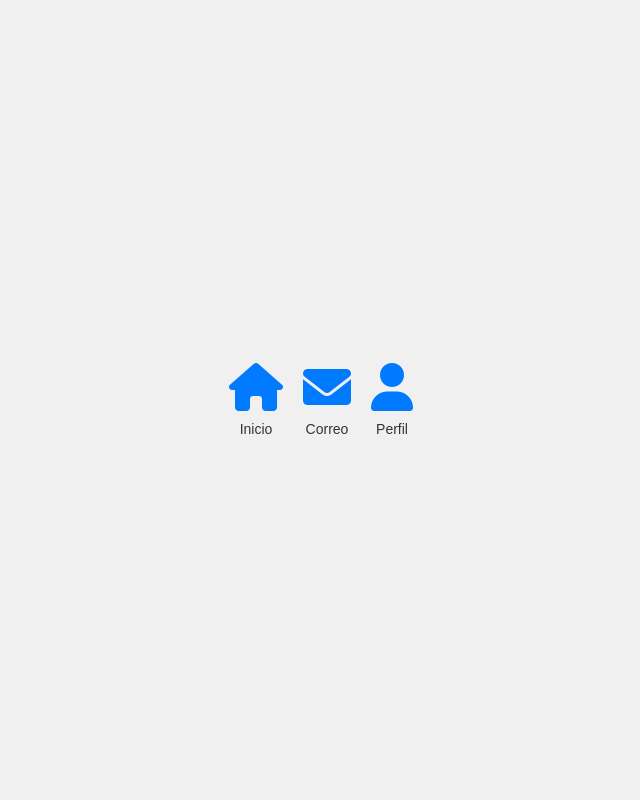
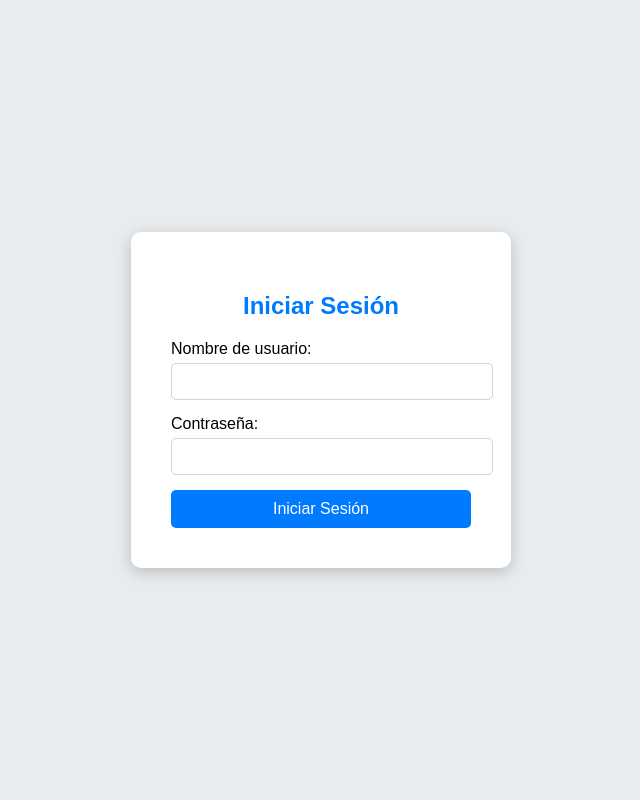
Before and after one commit to Katlin-Chapa/Proyecto-Desarrollo-Web, a Django app: page /auth/login/ in a window 1280 px wide. Shown: the whole page, without its empty margins (319-959 px from the left). Run offline with Django 5.2, Linux system fonts and the light colour scheme.

Commit message:
Aplicación de css al login

```diff
--- a/AutenticacionPersonalizada/static/login.css
+++ b/AutenticacionPersonalizada/static/login.css
@@ -1,6 +1,6 @@
 body {
     font-family: 'Arial', sans-serif;
-    background-color: #f0f0f0;
+    background-color: #e9ecef; /* Fondo gris claro */
     display: flex;
     justify-content: center;
     align-items: center;
@@ -8,30 +8,49 @@ body {
     margin: 0;
 }
 
-.icon-container {
-    display: flex;
-    gap: 20px; /* Espacio entre iconos */
+.container {
+    background-color: white; /* Fondo blanco para el contenedor */
+    padding: 40px; /* Espaciado interior */
+    border-radius: 10px; /* Bordes redondeados */
+    box-shadow: 0 4px 15px rgba(0, 0, 0, 0.2); /* Sombra para un efecto elevado */
+    width: 300px; /* Ancho del contenedor */
 }
 
-.icon-container i {
-    font-size: 48px; /* Tamaño del icono */
-    color: #007bff; /* Color del icono */
-    transition: color 0.3s ease, transform 0.3s ease; /* Animación en hover */
+h2 {
+    color: #007bff; /* Color azul para el título */
+    margin-bottom: 20px; /* Espaciado debajo del título */
+    text-align: center; /* Centramos el título */
 }
 
-.icon-container i:hover {
-    color: #0056b3; /* Cambia de color en hover */
-    transform: scale(1.2); /* Efecto de agrandamiento en hover */
+.form-group {
+    margin-bottom: 15px; /* Espaciado entre los grupos de formulario */
 }
 
-/* Estilo para texto debajo de los iconos */
-.icon-item {
-    text-align: center;
+label {
+    display: block; /* Que la etiqueta ocupe toda la línea */
+    margin-bottom: 5px; /* Espaciado debajo de la etiqueta */
 }
 
-.icon-item span {
-    display: block;
-    margin-top: 10px;
-    font-size: 14px;
-    color: #333;
+input[type="text"],
+input[type="password"] {
+    width: 100%; /* Ancho completo */
+    padding: 10px; /* Espaciado interior */
+    border: 1px solid #ced4da; /* Borde gris */
+    border-radius: 5px; /* Bordes redondeados */
 }
+
+button {
+    background-color: #007bff; /* Color de fondo azul */
+    color: white; /* Color del texto en el botón */
+    border: none; /* Sin borde */
+    border-radius: 5px; /* Bordes redondeados */
+    padding: 10px 20px; /* Espaciado interior */
+    cursor: pointer; /* Cambia el cursor a puntero */
+    font-size: 16px; /* Tamaño de la fuente */
+    transition: background-color 0.3s ease; /* Animación de color de fondo */
+    width: 100%; /* Botón de ancho completo */
+}
+
+button:hover {
+    background-color: #0056b3; /* Color de fondo más oscuro en hover */
+}
--- a/AutenticacionPersonalizada/templates/login.html
+++ b/AutenticacionPersonalizada/templates/login.html
@@ -1,33 +1,28 @@
 {% load static %}
+<!-- login.html -->
 <!DOCTYPE html>
 <html lang="es">
 <head>
     <meta charset="UTF-8">
     <meta name="viewport" content="width=device-width, initial-scale=1.0">
-    <title>Iconos Estéticos</title>
-
-    <!-- Vincular Font Awesome -->
-    <link rel="stylesheet" href="https://cdnjs.cloudflare.com/ajax/libs/font-awesome/6.0.0-beta3/css/all.min.css">
-
-    <!-- Vincular archivo CSS personalizado -->
     <link rel="stylesheet" href="{% static 'login.css' %}">
+    <title>Iniciar Sesión</title>
 </head>
 <body>
-
-    <div class="icon-container">
-        <div class="icon-item">
-            <i class="fas fa-home"></i>
-            <span>Inicio</span>
-        </div>
-        <div class="icon-item">
-            <i class="fas fa-envelope"></i>
-            <span>Correo</span>
-        </div>
-        <div class="icon-item">
-            <i class="fas fa-user"></i>
-            <span>Perfil</span>
-        </div>
+    <div class="container">
+        <h2>Iniciar Sesión</h2>
+        <form method="post" action="{% url 'login' %}">  <!-- Apunta a la vista de inicio de sesión -->
+            {% csrf_token %}
+            <div class="form-group">
+                <label for="username">Nombre de usuario:</label>
+                <input type="text" id="username" name="username" required>
+            </div>
+            <div class="form-group">
+                <label for="password">Contraseña:</label>
+                <input type="password" id="password" name="password" required>
+            </div>
+            <button type="submit">Iniciar Sesión</button>
+        </form>
     </div>
-
 </body>
 </html>
--- a/AutenticacionPersonalizada/urls.py
+++ b/AutenticacionPersonalizada/urls.py
@@ -8,6 +8,5 @@ urlpatterns = [
     path('logout/', LogoutView.as_view(), name='logout'),
     path('api/login/', InicioPersonalizado.as_view(), name='custom_login'),
 
-
     path('', RedirectView.as_view(url='/login/')),
 ]
```
Also changed, not shown: templates/base.html (+4 -5 lines).
